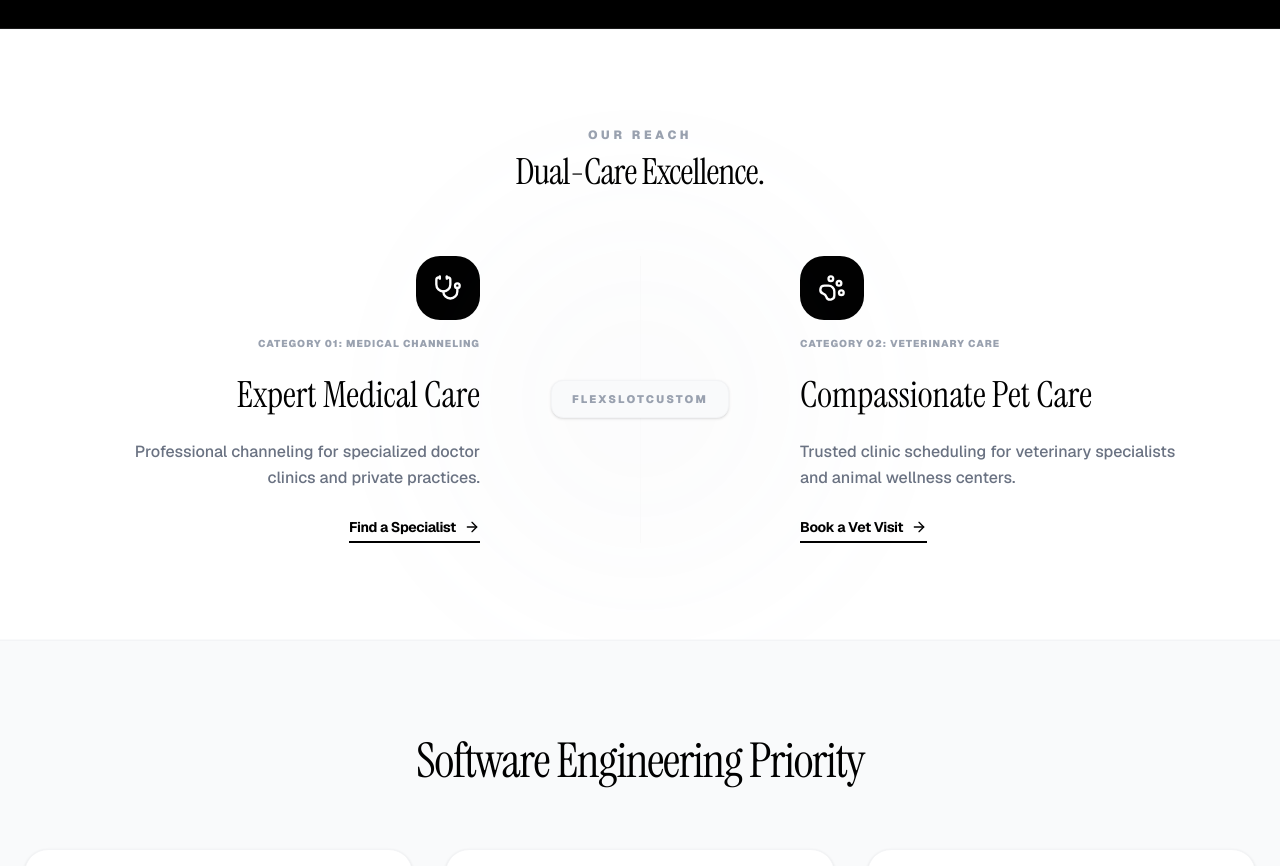
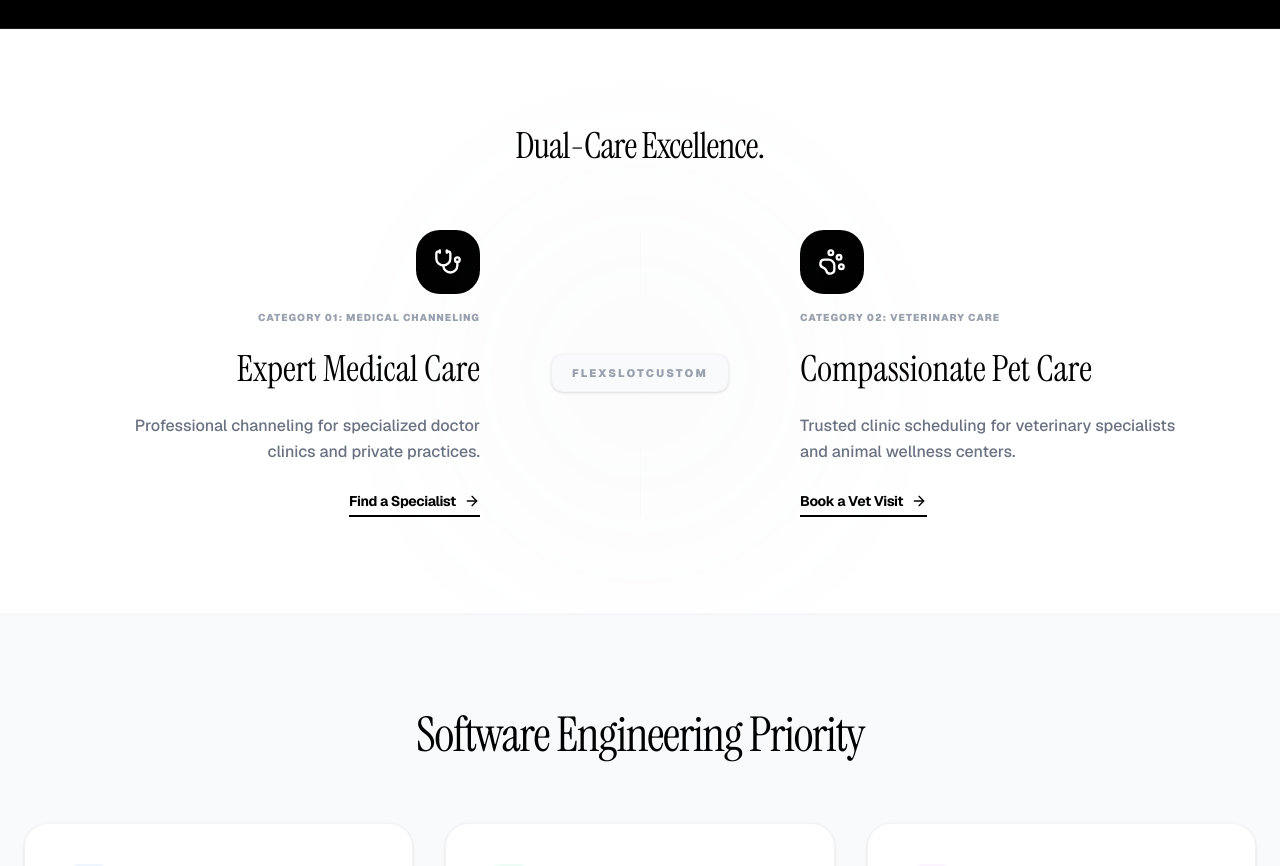
Before and after one commit to FlexSlotCustom0/FlexSlotCustom, a Next.js app in the folder frontend/: page / in a window 1280 px wide. Shown: the part 780-1646 px from the top of the page. Built offline with nearby package versions, Linux system fonts and the light colour scheme.

Commit message:
Update page.tsx

```diff
--- a/frontend/src/app/page.tsx
+++ b/frontend/src/app/page.tsx
@@ -111,7 +111,6 @@ export default function NotionCalendarClone() {
       <section id="services" className="py-24 bg-white border-y border-gray-50 flex items-center justify-center overflow-hidden">
         <div className="max-w-7xl mx-auto px-6 w-full">
           <div className="text-center mb-16">
-            <h2 className="text-[12px] font-black tracking-[0.3em] uppercase text-gray-400 mb-2">Our Reach</h2>
             <h3 className="text-4xl font-serif tracking-tight text-black">Dual-Care Excellence.</h3>
           </div>
 
```
